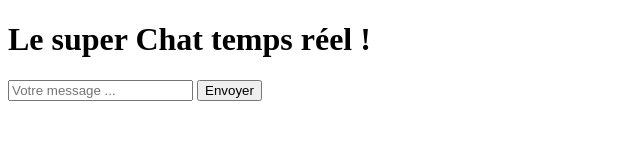
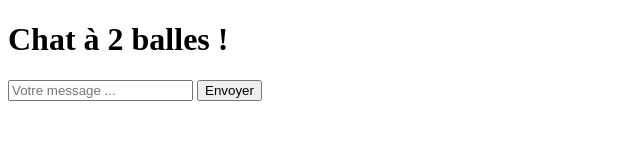
Before and after one commit to PhRaz/chat, a website: page index.html in a window 1280 px wide. Shown: the whole page, without its empty margins (0-640 px from the left). Drawn offline with nearby package versions, Linux system fonts and the light colour scheme; no server answers.

Commit message:
changement de titre

```diff
--- a/index.html
+++ b/index.html
@@ -12,8 +12,7 @@
 </head>
 <body>
 
-<h1>Le super Chat temps réel !</h1>
-
+<h1>Chat à 2 balles !</h1>
 
 <form action="">
     <input type="text" name="message" id="message" placeholder="Votre message ..."/>
```
